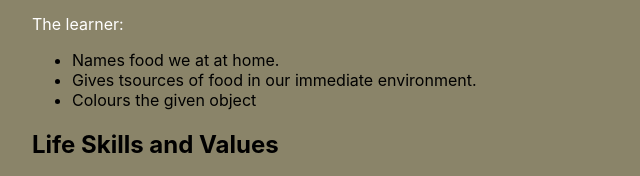
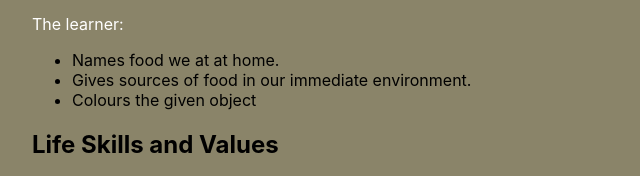
Before and after one commit to Fresh-Teacher/Fish-Colour-Game, a plain HTML site: page colouring-games/index.html in a window 1280 px wide. Shown: the part 1181-1357 px from the top of the page, 108-748 px from the left. Drawn offline with Linux system fonts and the light colour scheme; a script that the page names is missing.

Commit message:
correct spelling

```diff
--- a/colouring-games/index.html
+++ b/colouring-games/index.html
@@ -149,7 +149,7 @@ function playSound(id, loop) {
 				 <p>The learner:</p>
 				 <ul>
 					<li>Names food we at at home.</li>
-					<li>Gives tsources of food in our immediate environment.</li>
+					<li>Gives sources of food in our immediate environment.</li>
 					 <li>Colours the given object</li>
 				 </ul>
 				 <h2>Life Skills and Values</h2>
```
